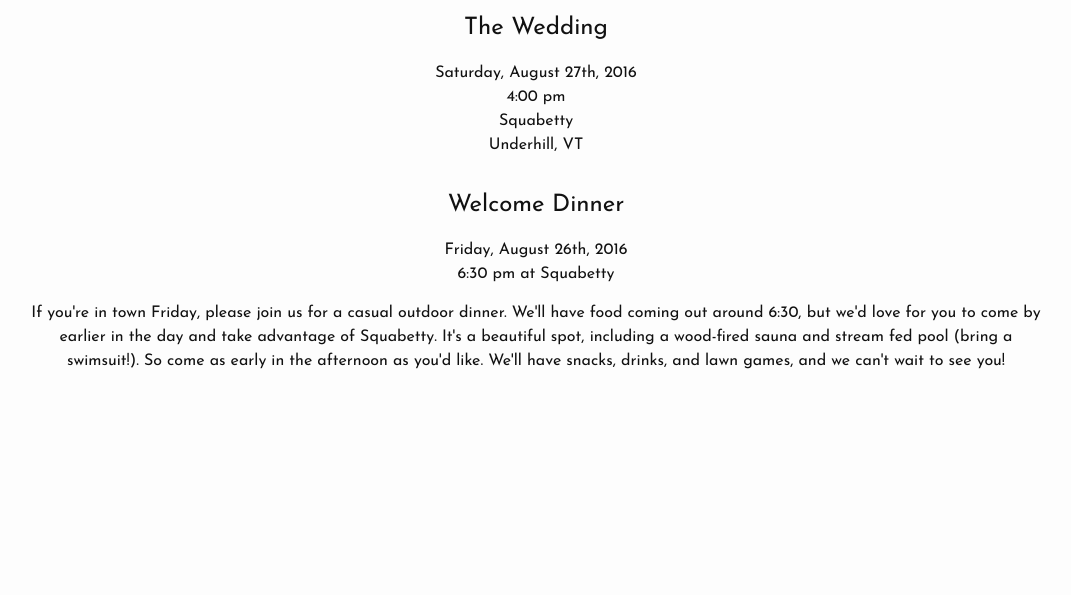
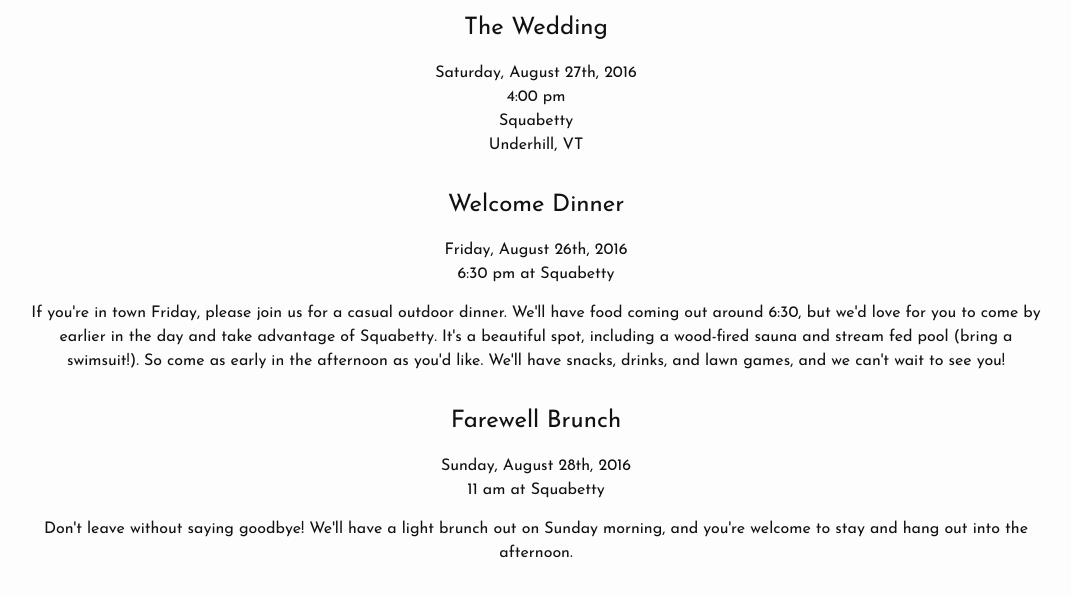
Before and after one commit to n8agrin/wedding, a Jekyll site: the page built from index.html, in a window 1280 px wide. Shown: the part 388-983 px from the top of the page, without its empty margins (104-1175 px from the left). Built offline with Jekyll 4.4.1, drawn with Linux system fonts in a browser that asks for light colours; before the commit the page ends 900 px from its top, so only the background shows below that.

Commit message:
add brunch info

```diff
--- a/index.html
+++ b/index.html
@@ -20,3 +20,10 @@ layout: default
   <p>6:30 pm at Squabetty</p>
   <p class="textblock">If you're in town Friday, please join us for a casual outdoor dinner. We'll have food coming out around 6:30, but we'd love for you to come by earlier in the day and take advantage of Squabetty. It's a beautiful spot, including a wood-fired sauna and stream fed pool (bring a swimsuit!). So come as early in the afternoon as you'd like. We'll have snacks, drinks, and lawn games, and we can't wait to see you!</p>
 </section>
+
+<section>
+  <h1>Farewell Brunch</h1>
+  <div>Sunday, August 28th, 2016</div>
+  <p>11 am at Squabetty</p>
+  <p class="textblock">Don't leave without saying goodbye! We'll have a light brunch out on Sunday morning, and you're welcome to stay and hang out into the afternoon.</p>
+</section>
```
